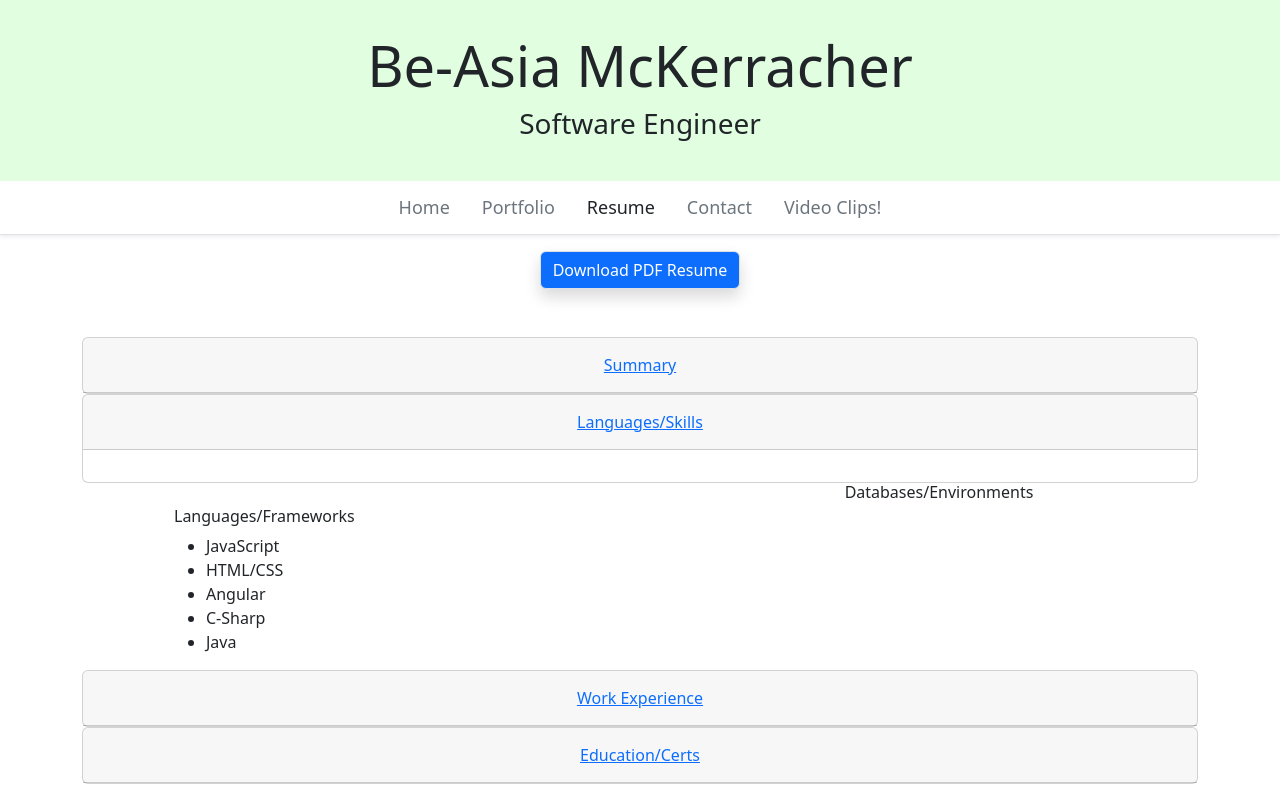
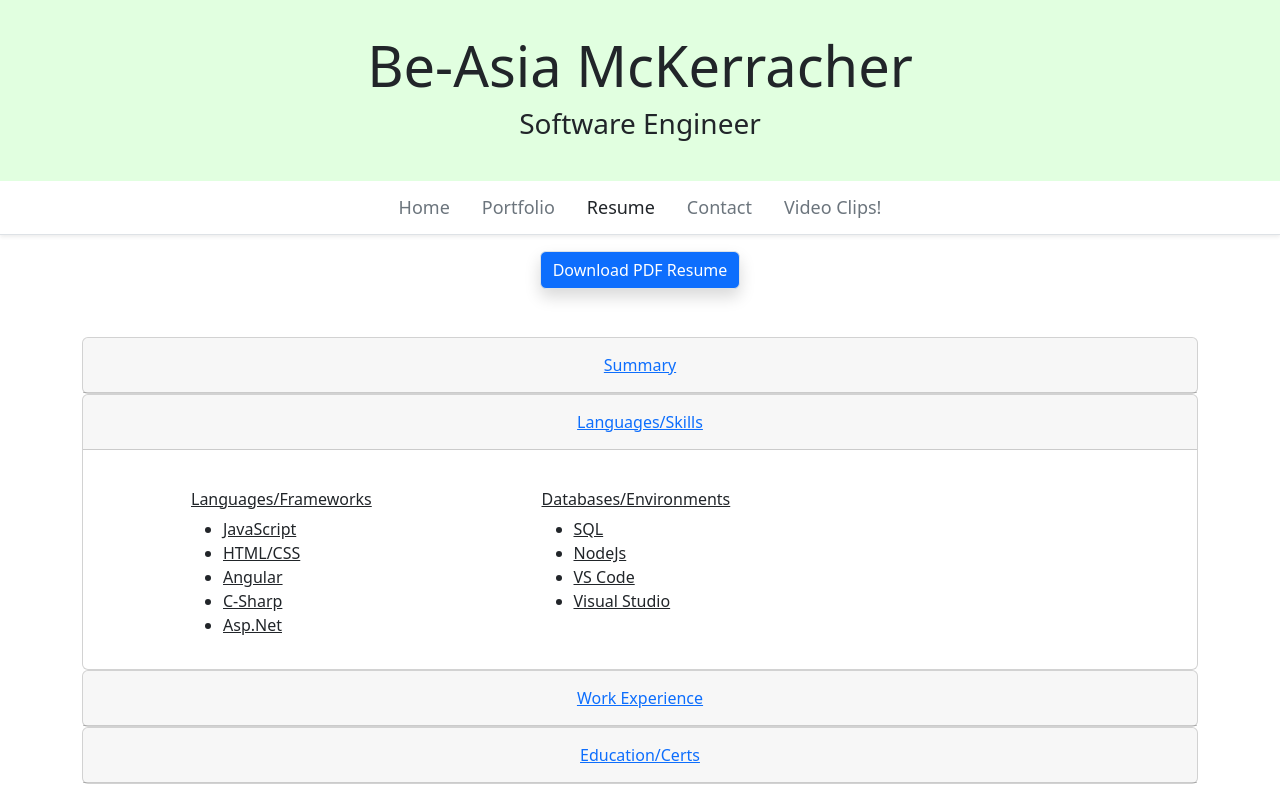
Before and after one commit to amerigirl/AngularPortfolioWebsite, an Angular app: page /resume in a window 1280 px wide. Both pictures are taken after a click on the button "Languages/Skills". Built offline with nearby package versions, Linux system fonts and the light colour scheme.

Commit message:
added languages skills

```diff
--- a/src/app/resume/resume.component.css
+++ b/src/app/resume/resume.component.css
@@ -3,4 +3,11 @@
 .languages{
   text-align: left;
   margin-left: 5rem;
+  text-decoration: underline;
 }
+
+.dataEnviro{
+text-decoration: underline;
+ text-align: left;
+margin-left: 5rem;
+}
--- a/src/app/resume/resume.component.html
+++ b/src/app/resume/resume.component.html
@@ -16,35 +16,37 @@
       </p>
     </accordion-group>
 
-    <accordion-group heading="Languages/Skills"> </accordion-group>
-    <div class="container">
+    <accordion-group heading="Languages/Skills">
+       <div class="container">
+      <div class="row">
+        <div class="col-md-3 languages">
+          <div class="mt-4 mb-3">
+            <h6>Languages/Frameworks</h6>
 
-      <div class="row">
-
-        <div class="col languages">
-          <div class="langSkill mt-4 mb-3">
-            <h6 class="lang">Languages/Frameworks</h6>
-
-             <ul>
+            <ul>
               <li>JavaScript</li>
               <li>HTML/CSS</li>
               <li>Angular</li>
               <li>C-Sharp</li>
-              <li>Java</li>
+              <li>Asp.Net</li>
             </ul>
           </div>
-
-          <div>
-
-          </div>
-
         </div>
 
-        <div class="col">
-          <h6 class="title">Databases/Environments</h6>
+        <div class="dataEnviro col-md-3 mt-4">
+          <h6 class="">Databases/Environments</h6>
+          <ul>
+            <li>SQL</li>
+            <li>NodeJs</li>
+            <li>VS Code</li>
+            <li>Visual Studio</li>
+          </ul>
+
         </div>
       </div>
     </div>
+    </accordion-group>
+
 
     <accordion-group heading="Work Experience"> </accordion-group>
 
```
